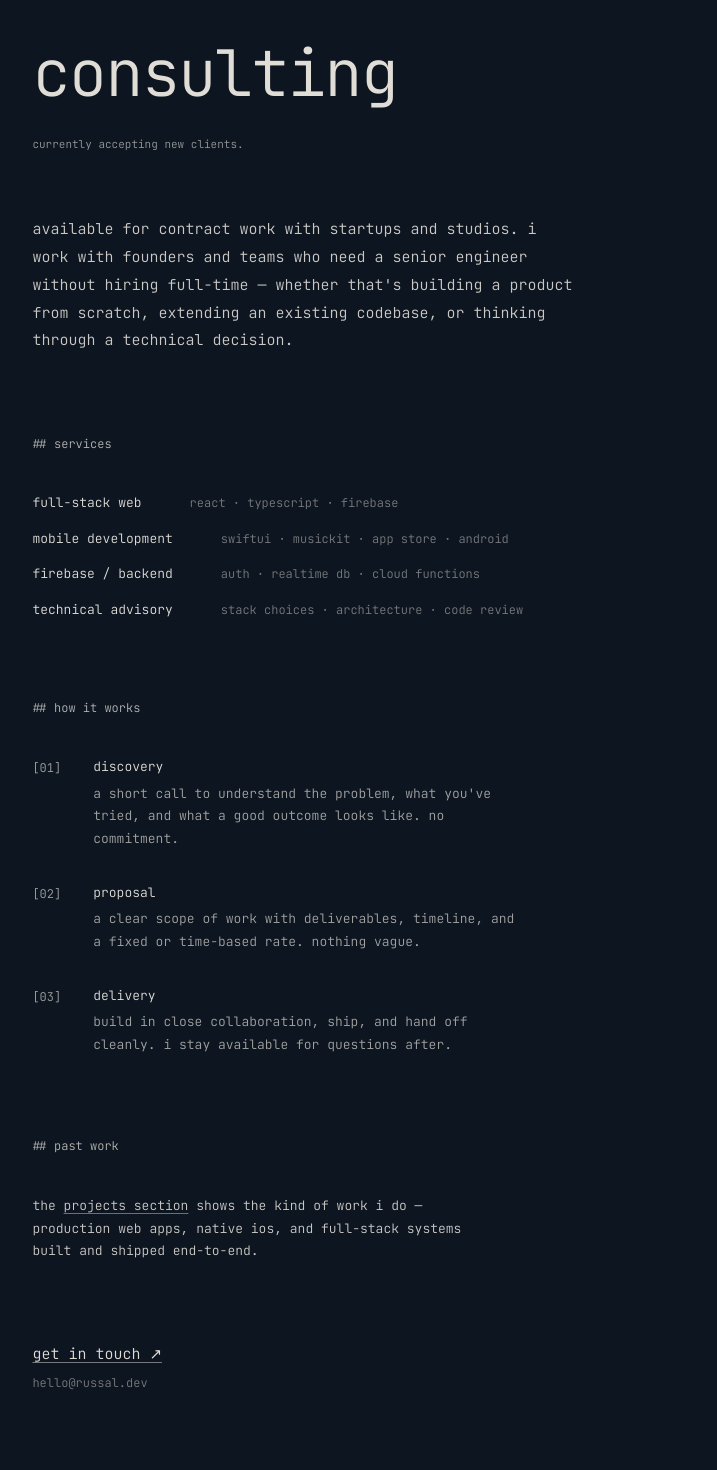
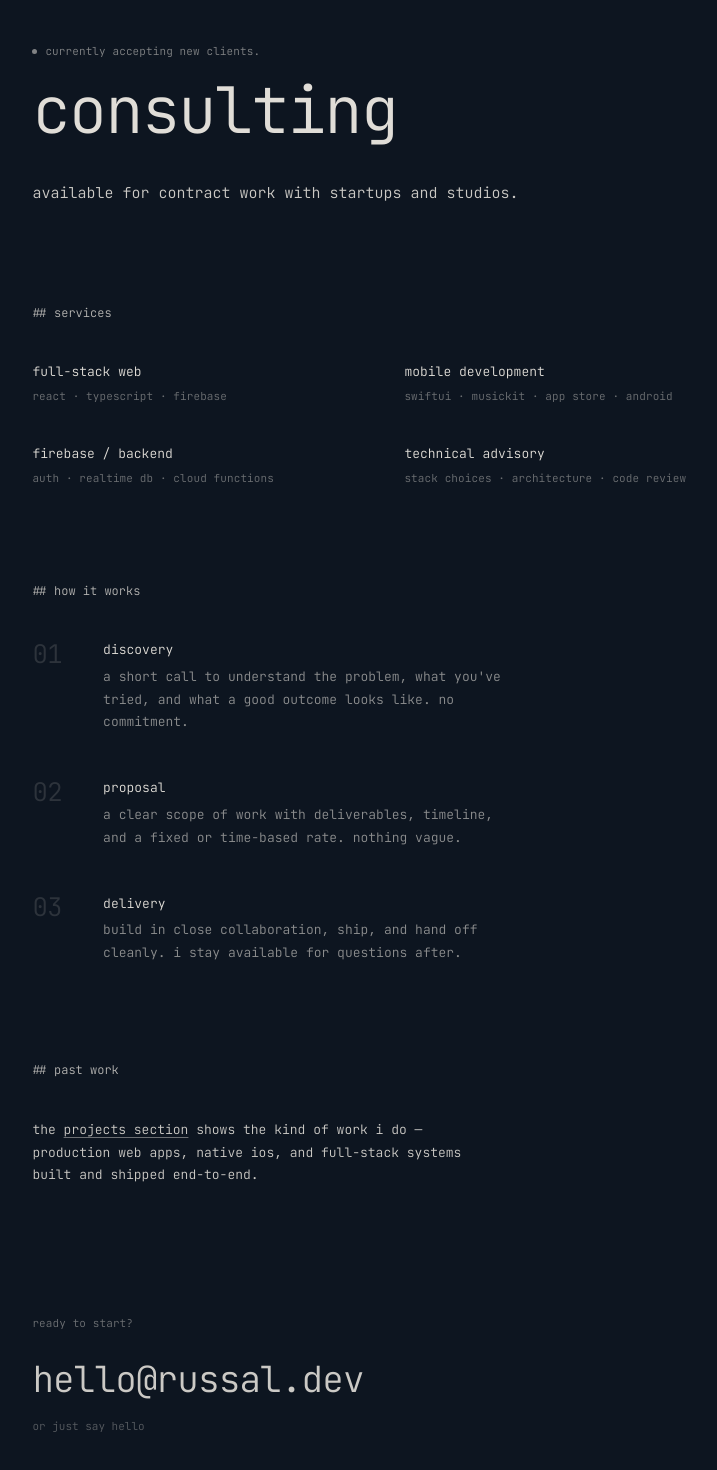
Before and after one commit to rarya618/portfolio, a React (Vite) app: page /consulting in a window 1280 px wide. Shown: the part 158-1628 px from the top of the page, without its empty margins (70-787 px from the left). Built offline with nearby package versions, Linux system fonts and the light colour scheme.

Commit message:
Updated consulting design

```diff
--- a/src/components/Consulting.tsx
+++ b/src/components/Consulting.tsx
@@ -8,8 +8,27 @@ export default function Consulting() {
         ## consulting
       </p>
 
-      <p style={{ fontSize: '0.9375rem', opacity: 0.9, marginBottom: '1rem', maxWidth: '55ch', lineHeight: 1.75 }}>
+      <div style={{ display: 'flex', alignItems: 'center', gap: '0.5rem', marginBottom: '1.25rem' }}>
+        <span style={{
+          display: 'inline-block',
+          width: '5px',
+          height: '5px',
+          borderRadius: '50%',
+          background: 'var(--fg)',
+          opacity: 0.55,
+          flexShrink: 0,
+        }} />
+        <span style={{ fontSize: '0.6875rem', opacity: 0.55, letterSpacing: '0.01em' }}>
+          {CONSULTING.availability}
+        </span>
+      </div>
+
+      <p style={{ fontSize: '0.9375rem', opacity: 0.9, marginBottom: '1.75rem', maxWidth: '52ch', lineHeight: 1.75 }}>
         {CONSULTING.pitch}
+      </p>
+
+      <p style={{ fontSize: '0.6875rem', opacity: 0.4, marginBottom: '2rem', letterSpacing: '0.015em' }}>
+        {CONSULTING.services.map(s => s.label).join(' · ')}
       </p>
 
       <p style={{ fontSize: '0.6875rem', opacity: 0.7 }}>
--- a/src/components/ConsultingPage.tsx
+++ b/src/components/ConsultingPage.tsx
@@ -25,68 +25,123 @@ export default function ConsultingPage() {
           ← back
         </Link>
 
+        <div style={{ marginBottom: '1.25rem', display: 'flex', alignItems: 'center', gap: '0.5rem' }}>
+          <span style={{
+            display: 'inline-block',
+            width: '5px',
+            height: '5px',
+            borderRadius: '50%',
+            background: 'var(--fg)',
+            opacity: 0.55,
+            flexShrink: 0,
+          }} />
+          <span style={{ fontSize: '0.6875rem', opacity: 0.55, letterSpacing: '0.01em' }}>
+            {CONSULTING.availability}
+          </span>
+        </div>
+
         <h1 style={{
           fontSize: 'clamp(2.5rem, 5vw, 4.5rem)',
           fontWeight: 300,
           letterSpacing: '-0.03em',
           lineHeight: 0.95,
-          opacity: 1,
-          marginBottom: '2rem',
+          marginBottom: '2.5rem',
         }}>
           consulting
         </h1>
 
-        <p style={{ fontSize: '0.6875rem', opacity: 0.65, marginBottom: '4rem' }}>
-          {CONSULTING.availability}
+        <p style={{ fontSize: '0.9375rem', lineHeight: 1.85, opacity: 0.9, maxWidth: '60ch', marginBottom: '1.5rem' }}>
+          {CONSULTING.pitch}
         </p>
 
-        <p style={{ fontSize: '0.9375rem', lineHeight: 1.85, opacity: 0.9, maxWidth: '60ch', marginBottom: '5rem' }}>
-          {CONSULTING.pitch} i work with founders and teams who need a senior engineer without hiring full-time — whether that's building a product from scratch, extending an existing codebase, or thinking through a technical decision.
+        <p style={{ fontSize: '0.8125rem', lineHeight: 1.75, opacity: 0.55, maxWidth: '60ch', marginBottom: '6rem' }}>
+          {CONSULTING.forWho}
         </p>
 
+        {/* Services */}
         <p style={{ fontSize: '0.75rem', opacity: 0.8, marginBottom: '2.5rem' }}>
           ## services
         </p>
 
-        <div style={{ display: 'flex', flexDirection: 'column', gap: '1rem', marginBottom: '5rem' }}>
+        <div style={{
+          display: 'grid',
+          gridTemplateColumns: 'repeat(2, 1fr)',
+          gap: '2.5rem 4rem',
+          marginBottom: '6rem',
+          maxWidth: '680px',
+        }}>
           {CONSULTING.services.map((service) => (
-            <div key={service.label} style={{ display: 'flex', gap: '3rem', alignItems: 'baseline' }}>
-              <span style={{ fontSize: '0.8125rem', opacity: 1, minWidth: '14ch' }}>{service.label}</span>
-              <span style={{ fontSize: '0.75rem', opacity: 0.5 }}>{service.detail}</span>
+            <div key={service.label}>
+              <p style={{ fontSize: '0.8125rem', opacity: 1, marginBottom: '0.375rem' }}>
+                {service.label}
+              </p>
+              <p style={{ fontSize: '0.6875rem', opacity: 0.45, letterSpacing: '0.01em' }}>
+                {service.detail}
+              </p>
             </div>
           ))}
         </div>
 
+        {/* Process */}
         <p style={{ fontSize: '0.75rem', opacity: 0.8, marginBottom: '2.5rem' }}>
           ## how it works
         </p>
 
-        <div style={{ display: 'flex', flexDirection: 'column', gap: '2rem', marginBottom: '5rem' }}>
+        <div style={{ display: 'flex', flexDirection: 'column', gap: '2.75rem', marginBottom: '6rem' }}>
           {CONSULTING.process.map((item) => (
-            <div key={item.step} style={{ display: 'flex', gap: '2rem' }}>
-              <span style={{ fontSize: '0.75rem', opacity: 0.7, paddingTop: '0.125rem', flexShrink: 0 }}>[{item.step}]</span>
+            <div key={item.step} style={{ display: 'flex', gap: '2.5rem', alignItems: 'flex-start' }}>
+              <span style={{
+                fontSize: 'clamp(1.25rem, 2vw, 1.75rem)',
+                fontWeight: 300,
+                letterSpacing: '-0.02em',
+                opacity: 0.15,
+                flexShrink: 0,
+                lineHeight: 1,
+                paddingTop: '0.1rem',
+                minWidth: '2ch',
+              }}>
+                {item.step}
+              </span>
               <div>
-                <p style={{ fontSize: '0.8125rem', opacity: 1, marginBottom: '0.375rem' }}>{item.title}</p>
-                <p style={{ fontSize: '0.8125rem', lineHeight: 1.75, opacity: 0.7, maxWidth: '55ch' }}>{item.body}</p>
+                <p style={{ fontSize: '0.8125rem', opacity: 1, marginBottom: '0.4rem' }}>{item.title}</p>
+                <p style={{ fontSize: '0.8125rem', lineHeight: 1.75, opacity: 0.6, maxWidth: '52ch' }}>{item.body}</p>
               </div>
             </div>
           ))}
         </div>
 
+        {/* Past work */}
         <p style={{ fontSize: '0.75rem', opacity: 0.8, marginBottom: '2.5rem' }}>
           ## past work
         </p>
 
-        <p style={{ fontSize: '0.8125rem', lineHeight: 1.75, opacity: 0.9, maxWidth: '60ch', marginBottom: '5rem' }}>
+        <p style={{ fontSize: '0.8125rem', lineHeight: 1.75, opacity: 0.9, maxWidth: '60ch', marginBottom: '8rem' }}>
           the <Link to="/#work" className="prose-link">projects section</Link> shows the kind of work i do — production web apps, native iOS, and full-stack systems built and shipped end-to-end.
         </p>
 
-        <p style={{ fontSize: '0.9375rem', opacity: 1, marginBottom: '0.5rem' }}>
-          <a href={`mailto:${CONTACT.email}`} className="prose-link">
-            get in touch ↗
-          </a>
+        {/* CTA */}
+        <p style={{ fontSize: '0.6875rem', opacity: 0.45, marginBottom: '1.25rem', letterSpacing: '0.01em' }}>
+          ready to start?
         </p>
-        <p style={{ fontSize: '0.75rem', opacity: 0.5 }}>{CONTACT.email}</p>
+
+        <a
+          href={`mailto:${CONTACT.email}`}
+          style={{
+            fontSize: 'clamp(1.25rem, 3vw, 2.25rem)',
+            fontWeight: 300,
+            letterSpacing: '-0.025em',
+            opacity: 0.9,
+            display: 'inline-block',
+            textDecoration: 'none',
+            color: 'var(--fg)',
+            marginBottom: '0.75rem',
+          }}
+          className="prose-link"
+        >
+          {CONTACT.email}
+        </a>
+
+        <p style={{ fontSize: '0.6875rem', opacity: 0.35 }}>or just say hello</p>
       </section>
     </main>
   );
```
